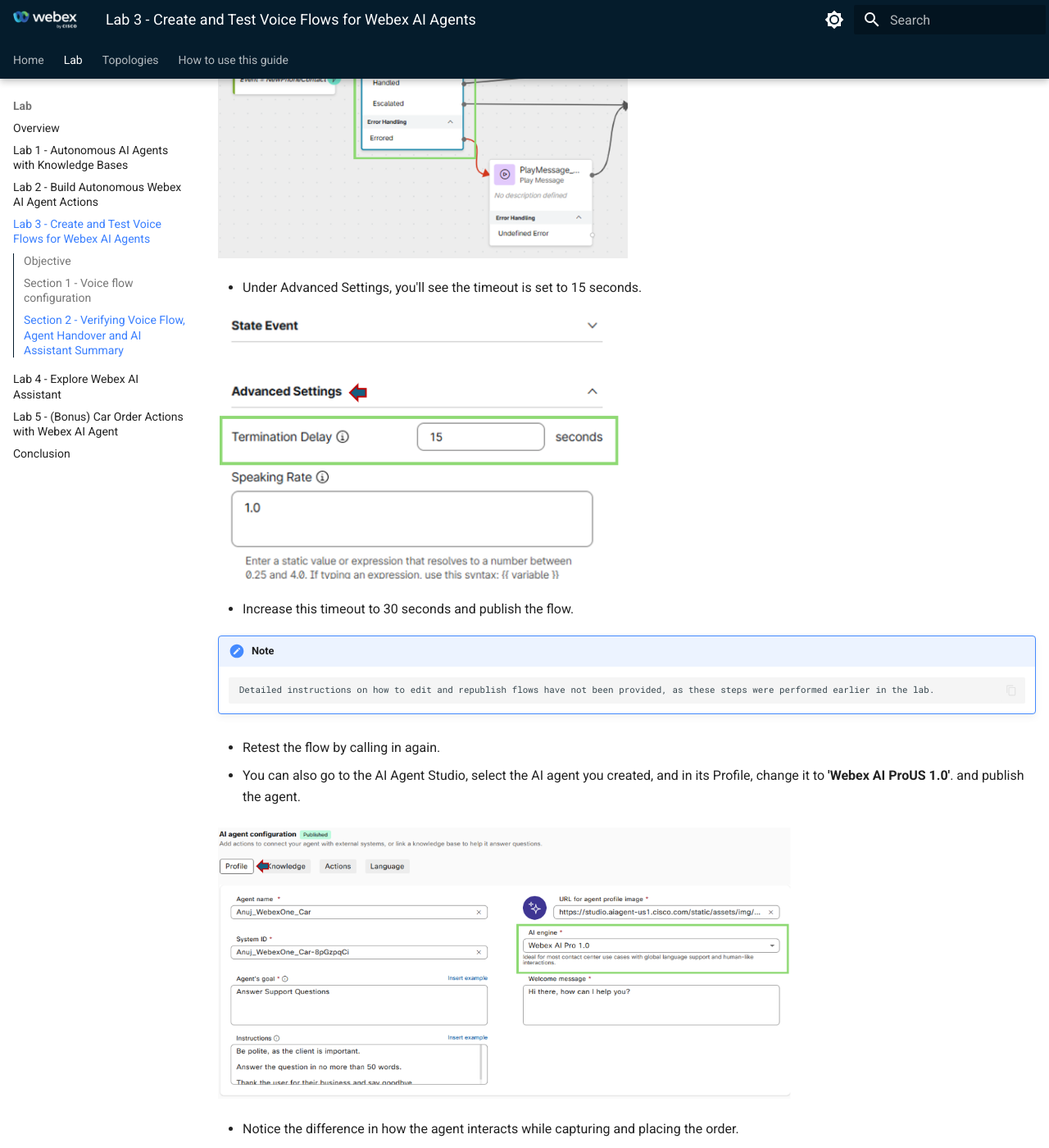
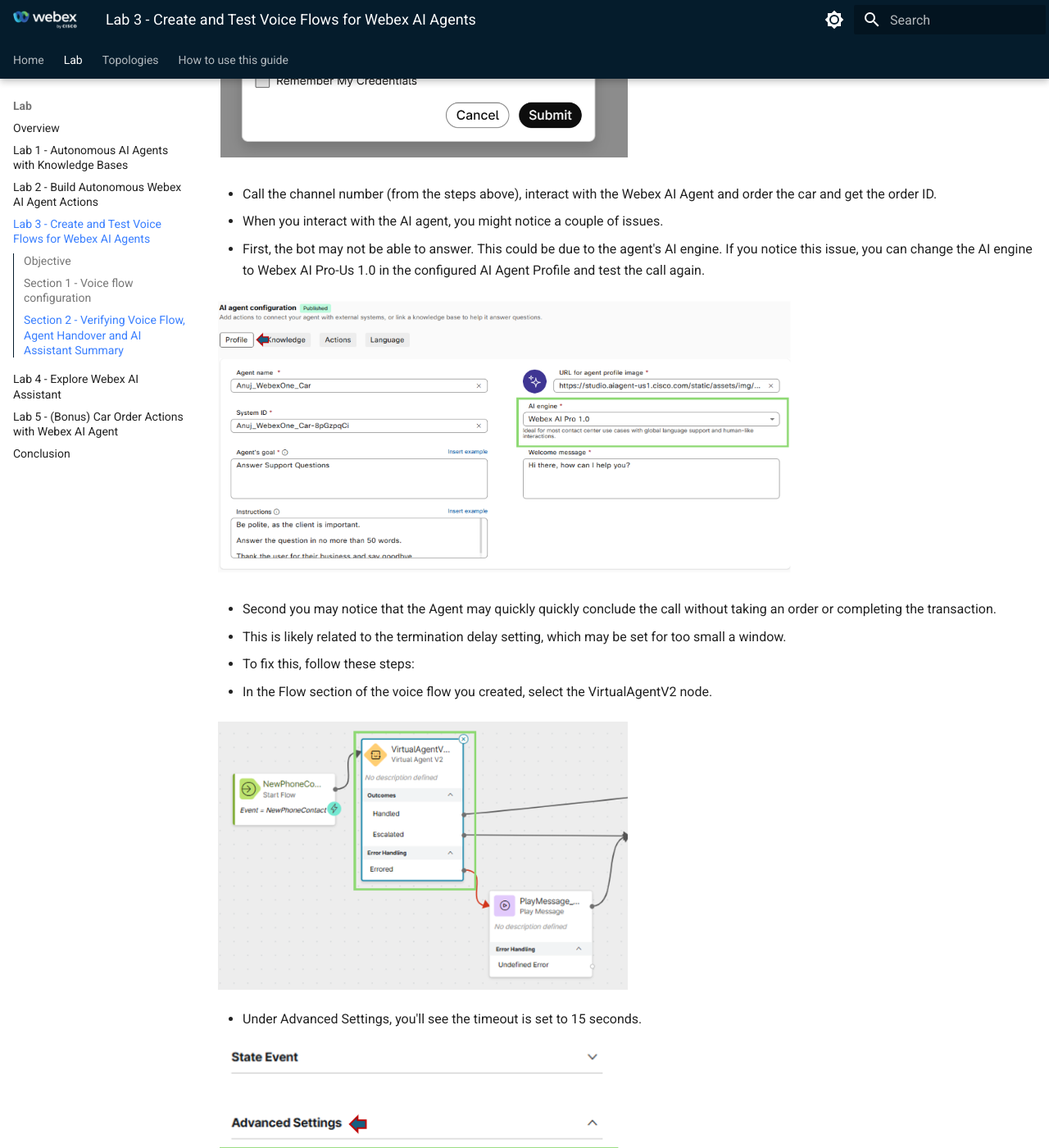
Before and after one commit to WebexCC-SA/LAB-1309, an MkDocs documentation site: the page built from docs/Excercise3.md, in a window 1280 px wide and 1400 px high, scrolled down 6343 px. Shown: the whole window at 82% size. Built offline with MkDocs 1.6.1 and Material for MkDocs 9.7.7, drawn with Linux system fonts in a browser that asks for light colours; some of the changed text lies outside the part shown.

Commit message:
version11

```diff
--- a/docs/Excercise2.md
+++ b/docs/Excercise2.md
@@ -140,7 +140,7 @@
 ![Nav](./assets/t2s1ap4.png){ width="600" }
 ![Nav](./assets/t2s1ap5.png){ width="1000" }
 
-- Click **'Add'**.
+- Click **'Add'** and **Publish** the changes.
 
 ![Nav](./assets/t2s1ap6.png){ width="200" }
 
--- a/docs/Excercise3.md
+++ b/docs/Excercise3.md
@@ -66,11 +66,17 @@
 	- For the phone number, select **'Desktop'**
 	- For the team use **WebexOne_Team_N** (where **'N'** is your lab user number)'.
 
-???????<<<ScreenShot>>>???????????
+![Nav](./assets/t4s1p11.1.png){ width="500" }
 
 - Call the channel number (from the steps above), interact with the Webex AI Agent and order the car and get the order ID.
 
-- When you interact with the AI agent, you might notice that it quickly concludes the call without taking an order or completing the transaction.
+- When you interact with the AI agent, you might notice a couple of issues.
+
+- First, the bot may not be able to answer. This could be due to the agent's AI engine. If you notice this issue, you can change the AI engine to Webex AI Pro-Us 1.0 in the configured AI Agent Profile and test the call again.
+
+![Nav](./assets/t4s1p14.png){ width="700" }
+
+- Second you may notice that the Agent may quickly quickly conclude the call without taking an order or completing the transaction.
 
 - This is likely related to the termination delay setting, which may be set for too small a window.
 
@@ -89,12 +95,6 @@
 !!! Note
 		Detailed instructions on how to edit and republish flows have not been provided, as these steps were performed earlier in the lab.
 
-- Retest the flow by calling in again.
-
-- You can also go to the AI Agent Studio, select the AI agent you created, and in its Profile, change it to **'Webex AI ProUS 1.0'**. and publish the agent.
-
-![Nav](./assets/t4s1p14.png){ width="700" }
-
-- Notice the difference in how the agent interacts while capturing and placing the order.
+- Retest the flow by calling in again and place a successfull order.
 
 Congratulations! You have completed this task and the lab!
```
Also changed, not shown: other parts of docs/Excercise2.md (+1 -1 lines), docs/Excercise1.md (+5 -5 lines), docs/assets/t4s1p11.1.png (added), docs/assets/t4s1p11.2.png (added).
